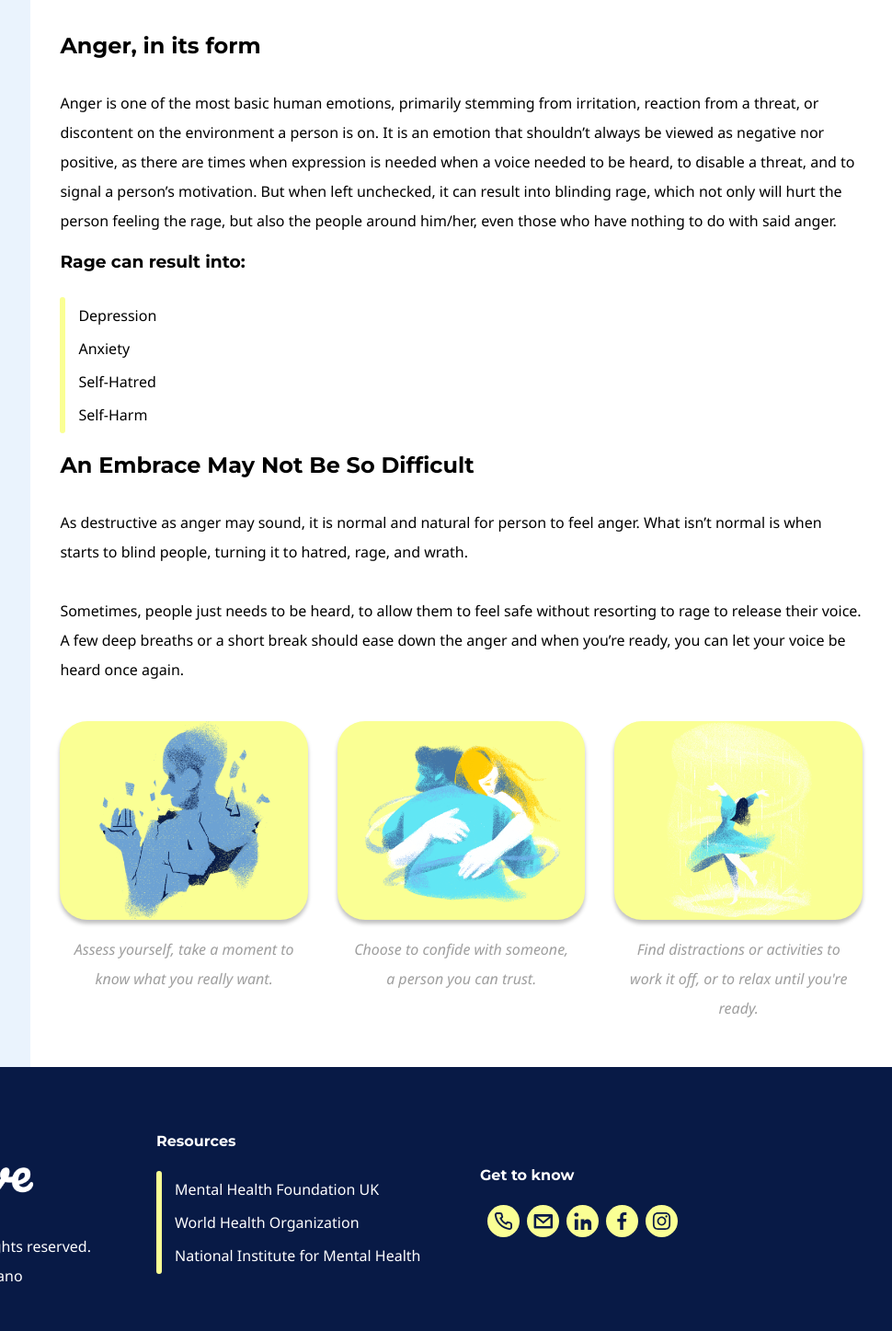
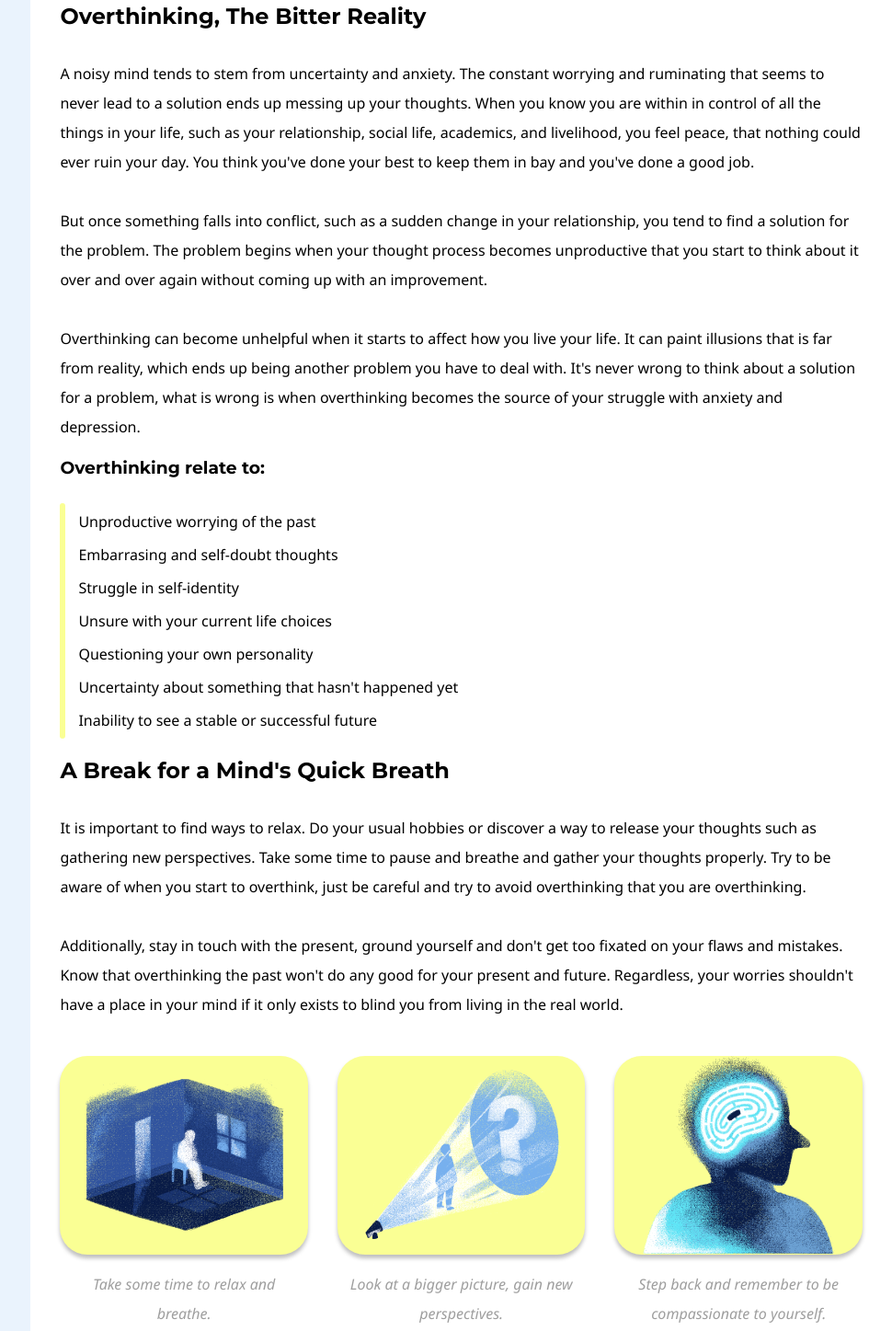
Before and after one commit to RenzLeycano/Project-Crescove, a plain HTML site: page topic-pages/Crescove-Topic-Overthinking.html in a window 1280 px wide. Shown: the part 764-2211 px from the top of the page at 92% size, without its empty margins (310-1280 px from the left). Drawn offline with Linux system fonts and the light colour scheme.

Commit message:
Updated Topic Info Overthinking

```diff
--- a/css/styles-design.css
+++ b/css/styles-design.css
@@ -215,19 +215,20 @@ footer {
     grid-template-columns: 20px auto;
     text-align: left;
 }
-.crescove-list li a {
-    transition: color 0.1 ease-in-out 0ms;
-}
 
 .crescove-list li {
     margin: 0.25em 0;
 }
 
-.crescove-list li a:visited{
+.list li a {
+    transition: color 0.1 ease-in-out 0ms;
+}
+
+.list li a:visited{
     color: inherit;
 }
 
-.crescove-list li a:hover {
+.list li a:hover{
     color: var(--accent-color);
     transition: transform 0.1 ease-in-out 0ms;
 }
@@ -663,6 +664,7 @@ input:focus, textarea:focus, .button1:active, .button2:active {
     border-radius: 30px;
     color: white;
     font-weight: bold;
+    z-index: 21;
 }
 
 /* About Shortcut */
--- a/topic-pages/Crescove-Topic-Overthinking.html
+++ b/topic-pages/Crescove-Topic-Overthinking.html
@@ -153,60 +153,67 @@
           <h1 class="big-header">OVERTHINKING</h1>
           <hr>
             <p>
-              Have you ever felt like you just want to release some heat inside you? Or you’ve reached a point where you are so irritated, you just want to teach those who piss you off a lesson? Maybe you’re not really a person who plants anger onto other people, but have you ever felt a strange feeling inside where if things don’t go the way you want, it starts to feel heavy?
+              <span class="italicize">"I feel like I just embarressed myself." "Oh no, I feel like I just made a fool out of myself." "Maybe he actually likes me." "She's not replying. Is she mad? Did I make her mad?" "Why does he feel so distant? Is he trying to stay away from me?" "Maybe he's doesn't even care about me." "She might think I'm annoying her if I reach out to her." "I'm a bad friend, am I?"</span>
               <br><br>
-              The weight to hold back your desire may some harmless, but releasing it may prove to be painful to you and the people who might be affected. For some people, that burden can be directed to the things that bring them trouble or at least have a medium of easing the anger, which allows them to safely direct their anger to something that won’t affect others.
+              All these thoughts circulating a person's head, isn't it exhausting? Opening up about it is even more difficult as these thoughts may range from subtle observations to illusions far from reality. It is only natural to be sensitive to change, but it is how we react that define who we are.
               <br><br>
-              But what happens when you start to hold you discontent and start to direct it to what you think is the cause or to the person who acted in the first place? To some, to their enemies, but for a few, painfully so, to themselves. The look in their eyes when they see who they have become after the burden can become so painful once they realize.
+              But what happens when these thoughts start to become the "illusion" that you perceive as "reality"? Clouding up your mind and forming false thoughts would only influence your behavior and emotions negatively. It's difficult to think about what would satisfy you and others, which is why for some people, overthinking tends to be their way of making sure everything turns out perfect.
             </p>
           <hr>
-          <h2>Anger, in its form</h2>
+          <h2>Overthinking, The Bitter Reality</h2>
           <p>
-            Anger is one of the most basic human emotions, primarily stemming from irritation, reaction from a threat, or discontent on the environment a person is on. It is an emotion that shouldn’t always be viewed as negative nor positive, as there are times when expression is needed when a voice needed to be heard, to disable a threat, and to signal a person’s motivation. But when left unchecked, it can result into blinding rage, which not only will hurt the person feeling the rage, but also the people around him/her, even those who have nothing to do with said anger.
+            A noisy mind tends to stem from uncertainty and anxiety. The constant worrying and ruminating that seems to never lead to a solution ends up messing up your thoughts. When you know you are within in control of all the things in your life, such as your relationship, social life, academics, and livelihood, you feel peace, that nothing could ever ruin your day. You think you've done your best to keep them in bay and you've done a good job.
+            <br><br>
+            But once something falls into conflict, such as a sudden change in your relationship, you tend to find a solution for the problem. The problem begins when your thought process becomes unproductive that you start to think about it over and over again without coming up with an improvement.
+            <br><br>
+            Overthinking can become unhelpful when it starts to affect how you live your life. It can paint illusions that is far from reality, which ends up being another problem you have to deal with. It's never wrong to think about a solution for a problem, what is wrong is when overthinking becomes the source of your struggle with anxiety and depression.
           </p>
-          <h3>Rage can result into:</h3>
+          <h3>Overthinking relate to:</h3>
           <div class="crescove-list">
             <div class="list-sideline"></div>
             <ul>
-              <li>Depression</li>
-              <li>Anxiety</li>
-              <li>Self-Hatred</li>
-              <li>Self-Harm</li>
+              <li>Unproductive worrying of the past</li>
+              <li>Embarrasing and self-doubt thoughts</li>
+              <li>Struggle in self-identity</li>
+              <li>Unsure with your current life choices</li>
+              <li>Questioning your own personality</li>
+              <li>Uncertainty about something that hasn't happened yet</li>
+              <li>Inability to see a stable or successful future</li>
             </ul>
           </div>
-          <h2>An Embrace May Not Be So Difficult</h2>
+          <h2>A Break for a Mind's Quick Breath</h2>
           <p>
-            As destructive as anger may sound, it is normal and natural for person to feel anger. What isn’t normal is when starts to blind people, turning it to hatred, rage, and wrath.
+            It is important to find ways to relax. Do your usual hobbies or discover a way to release your thoughts such as gathering new perspectives. Take some time to pause and breathe and gather your thoughts properly. Try to be aware of when you start to overthink, just be careful and try to avoid overthinking that you are overthinking.
             <br><br>
-            Sometimes, people just needs to be heard, to allow them to feel safe without resorting to rage to release their voice. A few deep breaths or a short break should ease down the anger and when you’re ready, you can let your voice be heard once again.
+            Additionally, stay in touch with the present, ground yourself and don't get too fixated on your flaws and mistakes. Know that overthinking the past won't do any good for your present and future. Regardless, your worries shouldn't have a place in your mind if it only exists to blind you from living in the real world.
           </p>
 
           <!-- Images at the bottom of the article -->
           <div class="topic-tips">
             <div class="tips">
               <div class="tip-background">
-                <img src="../Img/Assess.png" alt="Broken man">
+                <img src="../Img/Rest.png" alt="Take a rest">
               </div>
               <p class="italicize">
-                Assess yourself, take a moment to know what you really want.
+                Take some time to relax and breathe.
               </p>
             </div>
 
             <div class="tips">
               <div class="tip-background">
-                <img src="../Img/Hug.png" alt="Two people hugging">
+                <img src="../Img/Uncertainty.png" alt="Uncertainty">
               </div>
               <p class="italicize">
-                Choose to confide with someone, a person you can trust.
+                Look at a bigger picture, gain new perspectives.
               </p>
             </div>
 
             <div class="tips">
               <div class="tip-background">
-                <img src="../Img/Distract.png" alt="Woman having freedom">
+                <img src="../Img/Clear.png" alt="Clear your mind">
               </div>
               <p class="italicize">
-                Find distractions or activities to work it off, or to relax until you're ready.
+                Step back and remember to be compassionate to yourself.
               </p>
             </div>
           </div>
```
Also changed, not shown: topic-pages/Crescove-Topic-LettingGo.html (+3 -3 lines), Img/Clear.png (added), Img/Rest.png (added), Img/Uncertainty.png (added).
